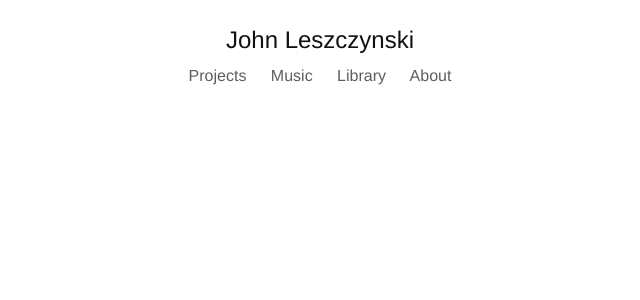
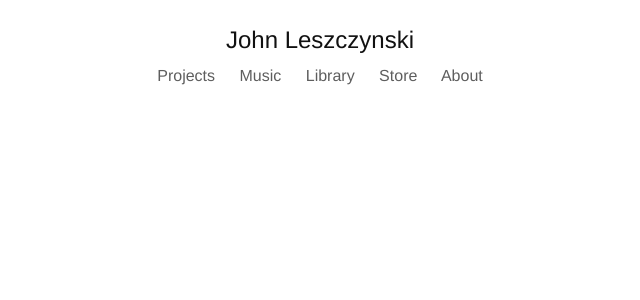
Before and after one commit to ave-llan/ave-llan.github.io, a Jekyll site: the page built from notebook/index.html, in a window 1280 px wide. Shown: the top 300 px of the page, without its empty margins (320-960 px from the left). Built offline with Jekyll 4.4.1, drawn with Linux system fonts in a browser that asks for light colours.

Commit message:
Revert "Remove link to store since it is broken"
This reverts commit 9102806a9e183fda3f9c5f1d29fcef5545a24d7e.

```diff
--- a/_data/nav.json
+++ b/_data/nav.json
@@ -12,6 +12,10 @@
   "link": "/library"
  },
  {
+  "name": "store",
+  "link": "http://store.johnleszczynski.com"
+ },
+ {
   "name": "about",
   "link": "/about"
   }
```
